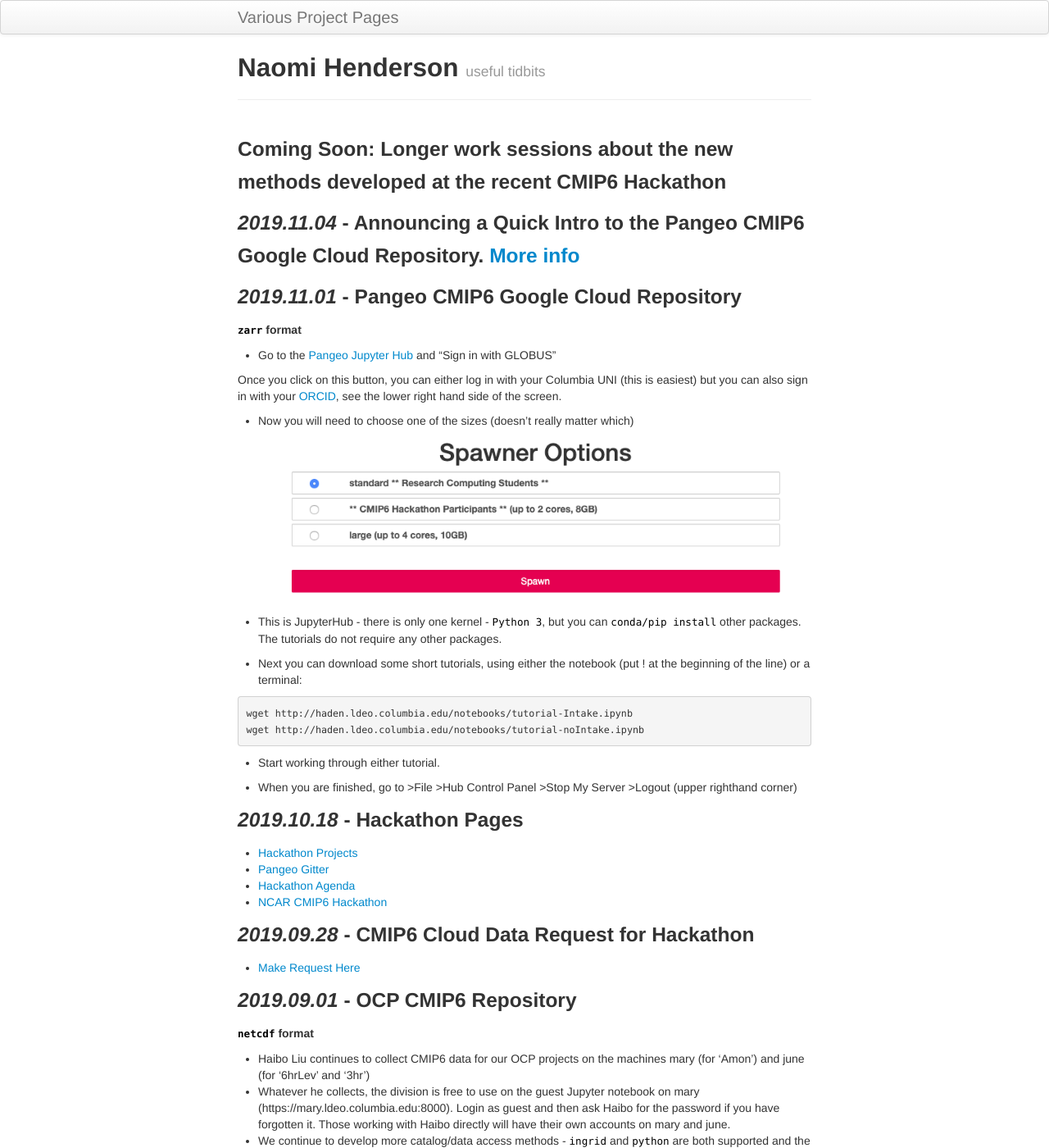
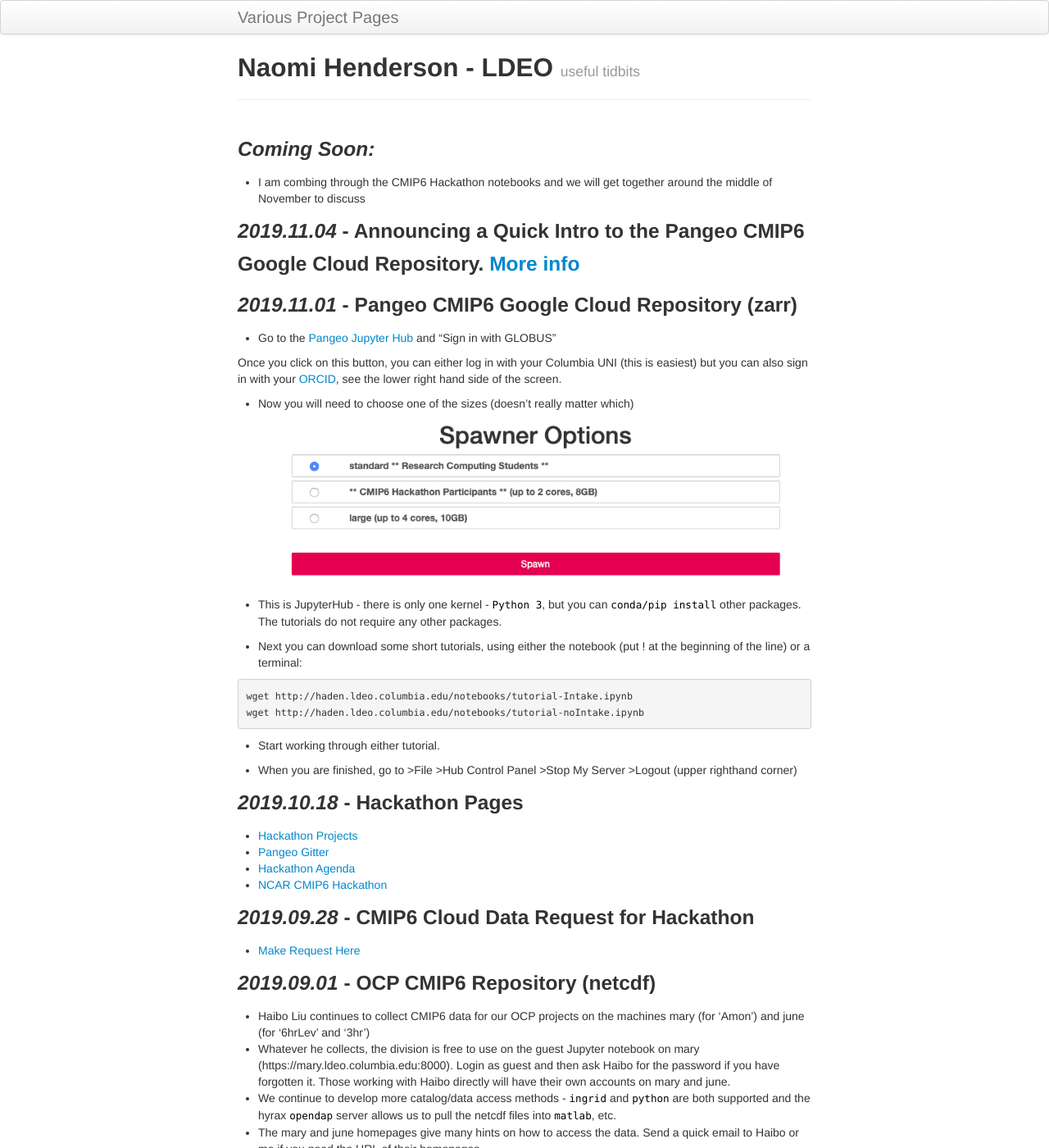
Before and after one commit to naomi-henderson/naomi-henderson.github.io, a Jekyll site: the page built from index.md, in a window 1280 px wide and 1400 px high. Shown: the whole window at 82% size. Built offline with Jekyll 4.4.1, drawn with Linux system fonts in a browser that asks for light colours.

Commit message:
try again ..

```diff
--- a/index.md
+++ b/index.md
@@ -1,18 +1,18 @@
 ---
 layout: page
-title: Naomi Henderson
+title: Naomi Henderson - LDEO
 tagline: useful tidbits
 description: a way to share my current projects
 ---
 
-### **Coming Soon:** Longer work sessions about the new methods developed at the recent CMIP6 Hackathon
+### *Coming Soon:*
+- I am combing through the CMIP6 Hackathon notebooks and we will get together around the middle of November to discuss
 
 ### *2019.11.04* -  Announcing a Quick Intro to the Pangeo CMIP6 Google Cloud Repository. [More info](https://naomi-henderson.github.io/pages/sessions.html)
 
 
 
-### *2019.11.01* -  Pangeo CMIP6 Google Cloud Repository
-##### `zarr` format
+### *2019.11.01* -  Pangeo CMIP6 Google Cloud Repository (zarr)
 
 - Go to the [Pangeo Jupyter Hub](https://ocean.pangeo.io) and "Sign in with GLOBUS"
 
@@ -45,8 +45,7 @@ wget http://haden.ldeo.columbia.edu/notebooks/tutorial-noIntake.ipynb
 
 - [Make Request Here](https://docs.google.com/forms/d/e/1FAIpQLScFjA5IddqBs2Rc0xGbzn32NPq12TKr-b-8KGtXWyNDK5sJCg/viewform)
 
-### *2019.09.01* -  OCP CMIP6 Repository
-##### `netcdf` format
+### *2019.09.01* -  OCP CMIP6 Repository (netcdf)
 
 - Haibo Liu continues to collect CMIP6 data for our OCP projects on the machines mary (for 'Amon') and june (for '6hrLev' and '3hr')
 - Whatever he collects, the division is free to use on the guest Jupyter notebook on mary (https://mary.ldeo.columbia.edu:8000). Login as guest and then ask Haibo for the password if you have forgotten it. Those working with Haibo directly will have their own accounts on mary and june.
```
